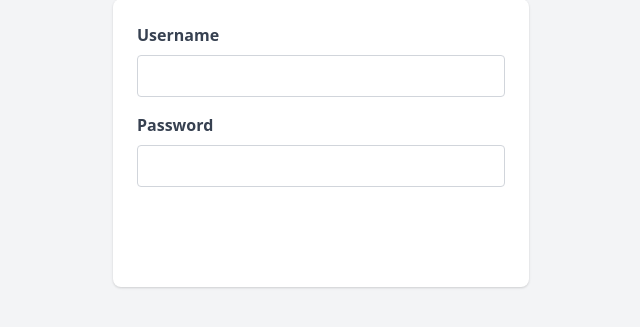
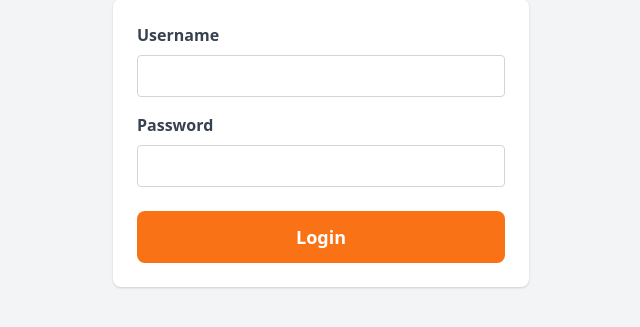
Before and after one commit to ICARUSTUDIO/playpal-shop, a PHP site: page /admin.php in a window 1280 px wide. Shown: the part 287-614 px from the top of the page, without its empty margins (319-959 px from the left). Run offline with PHP 8.4, Linux system fonts and the light colour scheme.

Commit message:
Update admin.php

```diff
--- a/playpal/admin.php
+++ b/playpal/admin.php
@@ -70,7 +70,7 @@ if (!isset($_SESSION['admin_logged_in']) || $_SESSION['admin_logged_in'] !== tru
                     <label class="block text-gray-700 font-semibold mb-2" for="password">Password</label>
                     <input type="password" id="password" name="password" class="w-full border border-gray-300 rounded p-2 focus:ring-2 focus:ring-orange-500" required>
                 </div>
-                <button type="submit" name="login" class="w-full bg-orange-500 text-white font-semibold py-3 rounded-lg hover:bg-orange-600 focus:ring-2 focus:ring-orange-500 focus:outline-none text-lg">Login</button>
+                <button type="submit" name="login" style="display: block; visibility: visible; opacity: 1; z-index: 10 !important; background-color: rgb(249, 115, 22) !important; color: white !important;" class="w-full bg-orange-500 text-white font-semibold py-3 rounded-lg hover:bg-orange-600 focus:ring-2 focus:ring-orange-500 focus:outline-none text-lg">Login</button>
             </form>
         </div>
     </body>
```
